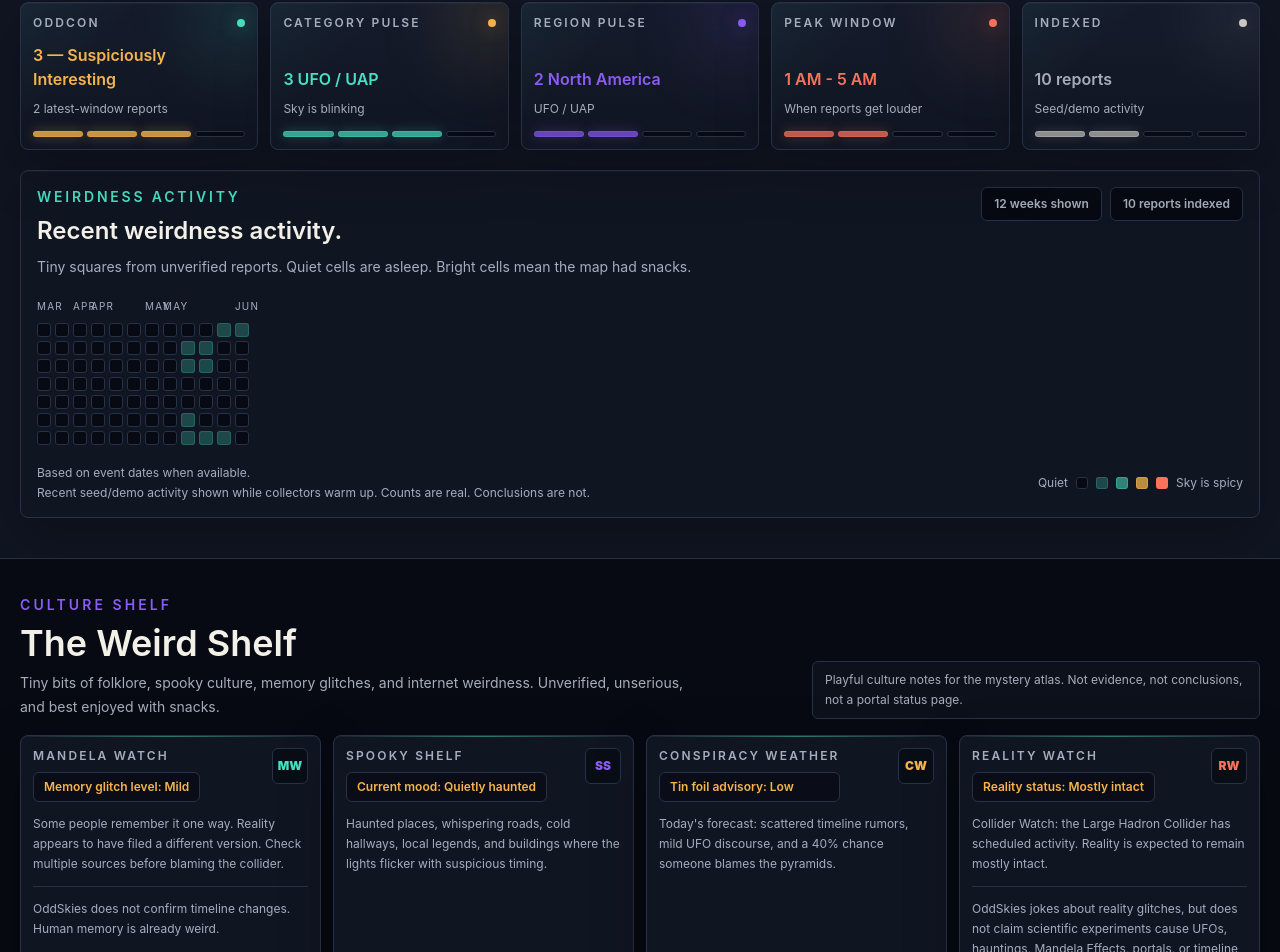
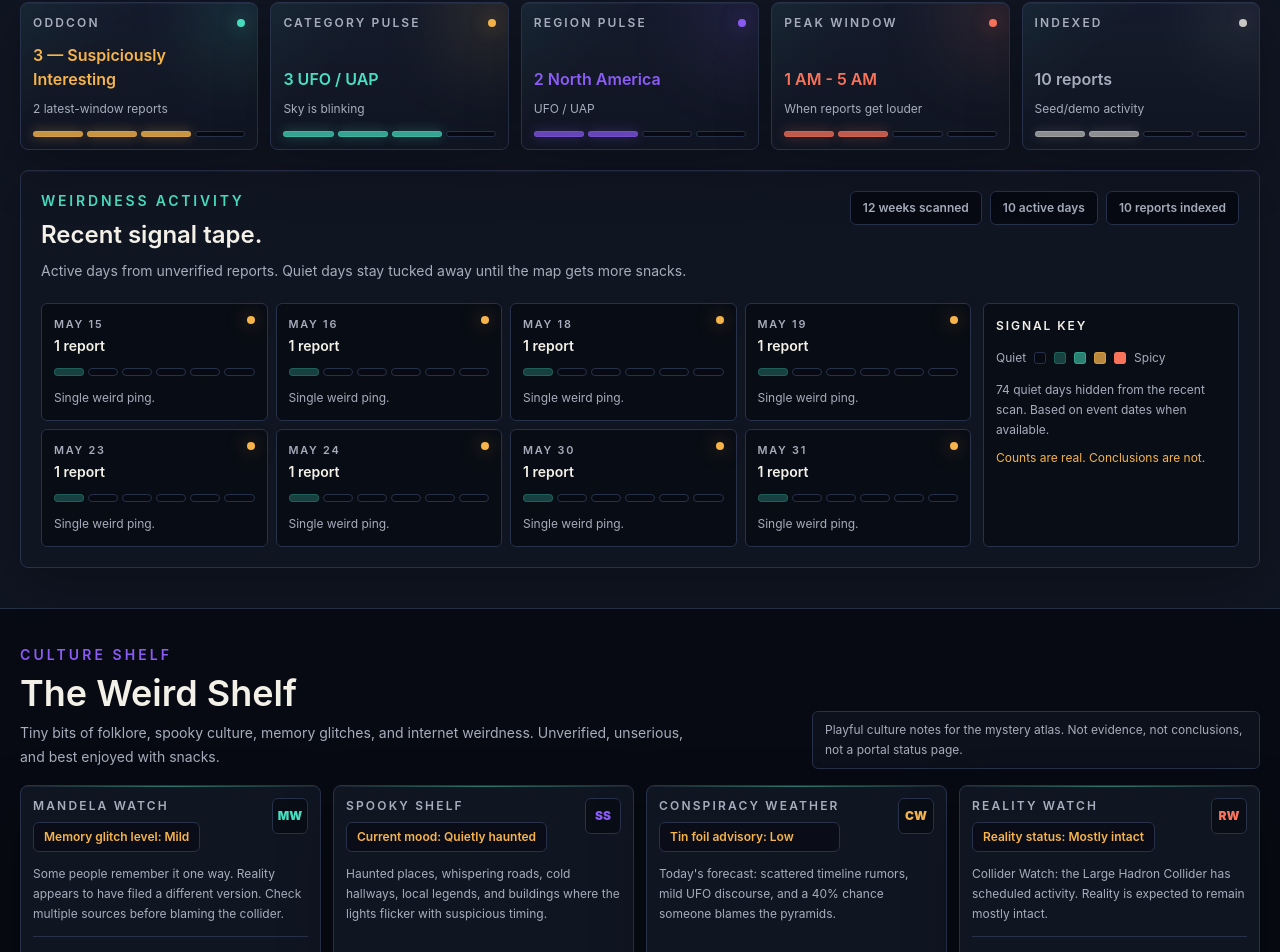
Before and after one commit to lochoa66x/oddskies, a Next.js app: page / in a window 1280 px wide. Shown: the part 2691-3643 px from the top of the page. Built offline with nearby package versions, Linux system fonts and the light colour scheme; no server answers; the database is empty.

Commit message:
Replace weirdness grid with signal tape

```diff
--- a/components/SignalsWeirdness.tsx
+++ b/components/SignalsWeirdness.tsx
@@ -254,28 +254,31 @@ function WeirdnessGrid({
   cells: GridCell[];
   totalReports: number;
 }) {
-  const weeks = groupCellsByWeek(cells);
-  const monthLabels = getHeatmapMonthLabels(weeks);
-  const gridMinWidth = `${weeks.length * 1.05}rem`;
+  const activeDays = cells.filter((cell) => cell.count > 0);
+  const displayedDays = activeDays.slice(-8);
+  const quietDays = cells.length - activeDays.length;
 
   return (
-    <article className="field-card min-w-0 rounded-lg p-3.5 md:p-4">
+    <article className="field-card min-w-0 rounded-lg p-3.5 md:p-5">
       <div className="flex flex-col gap-3 sm:flex-row sm:items-start sm:justify-between">
         <div>
           <p className="text-sm font-semibold uppercase tracking-[0.2em] text-signal-teal">
             Weirdness Activity
           </p>
           <h3 className="mt-2 text-xl font-semibold text-parchment md:text-2xl">
-            Recent weirdness activity.
+            Recent signal tape.
           </h3>
           <p className="mt-2 max-w-2xl text-sm leading-6 text-muted">
-            Tiny squares from unverified reports. Quiet cells are asleep.
-            Bright cells mean the map had snacks.
+            Active days from unverified reports. Quiet days stay tucked away
+            until the map gets more snacks.
           </p>
         </div>
         <div className="flex w-fit flex-wrap gap-2">
           <span className="rounded-md border border-night-800 bg-night-950 px-3 py-2 text-xs font-semibold text-muted">
-            {recentActivityWeeks} weeks shown
+            {recentActivityWeeks} weeks scanned
+          </span>
+          <span className="rounded-md border border-night-800 bg-night-950 px-3 py-2 text-xs font-semibold text-muted">
+            {activeDays.length} active days
           </span>
           <span className="rounded-md border border-night-800 bg-night-950 px-3 py-2 text-xs font-semibold text-muted">
             {totalReports} reports indexed
@@ -283,52 +286,59 @@ function WeirdnessGrid({
         </div>
       </div>
 
-      <div className="mt-5 overflow-x-auto pb-2">
-        <div style={{ minWidth: gridMinWidth }}>
-          <div
-            className="grid gap-1"
-            style={{
-              gridTemplateColumns: `repeat(${weeks.length}, 0.875rem)`,
-            }}
+      <div className="mt-5 grid gap-3 lg:grid-cols-[minmax(0,1fr)_16rem]">
+        <div className="grid gap-2 sm:grid-cols-2 xl:grid-cols-4">
+          {displayedDays.length > 0 ? (
+            displayedDays.map((cell) => (
+              <article
+                className="rounded-md border border-night-800 bg-night-950/80 p-3"
+                key={toDateKey(cell.date)}
               >
-            {monthLabels.map((label, index) => (
+                <div className="flex items-start justify-between gap-3">
+                  <div>
+                    <p className="text-[0.68rem] font-semibold uppercase tracking-[0.16em] text-muted">
+                      {formatActivityDate(cell.date)}
+                    </p>
+                    <p className="mt-1 text-sm font-semibold text-parchment">
+                      {cell.count} {cell.count === 1 ? "report" : "reports"}
+                    </p>
+                  </div>
                   <span
-                className="h-4 text-[0.62rem] uppercase tracking-[0.12em] text-muted"
-                key={`month-${index}`}
-              >
-                {label}
-              </span>
-            ))}
-          </div>
-
-          <div className="mt-2 grid grid-flow-col grid-rows-7 auto-cols-[0.875rem] gap-1">
-            {weeks.flat().map((cell) => (
-              <span
-                aria-label={`${cell.dateLabel}: ${cell.count} report${
-                  cell.count === 1 ? "" : "s"
-                }`}
-                className={`size-3.5 rounded-[0.18rem] border ${getHeatCellClass(
+                    className={`size-2 rounded-full ${getSignalDotClass(
                       cell.intensity,
                     )}`}
-                key={toDateKey(cell.date)}
-                title={`${cell.dateLabel}: ${cell.count} report${
-                  cell.count === 1 ? "" : "s"
+                  />
+                </div>
+                <div className="mt-3 grid grid-cols-6 gap-1" aria-hidden="true">
+                  {Array.from({ length: 6 }).map((_, index) => (
+                    <span
+                      className={`h-2 rounded-full border ${
+                        index < Math.min(cell.count, 6)
+                          ? getHeatCellClass(cell.intensity)
+                          : "border-night-800 bg-night-950"
                       }`}
+                      key={index}
                     />
                   ))}
                 </div>
+                <p className="mt-3 text-xs leading-5 text-muted">
+                  {getActivityMood(cell.count)}
+                </p>
+              </article>
+            ))
+          ) : (
+            <div className="rounded-md border border-night-800 bg-night-950/80 p-4 text-sm leading-6 text-muted sm:col-span-2 xl:col-span-4">
+              No active days in the recent scan. Quiet skies, at least for the
+              demo layer.
             </div>
+          )}
         </div>
 
-      <div className="mt-3 flex flex-wrap items-center justify-between gap-3 text-xs text-muted">
-        <div className="flex max-w-xl flex-col gap-1">
-          <span>Based on event dates when available.</span>
-          <span>
-            Recent seed/demo activity shown while collectors warm up. Counts are
-            real. Conclusions are not.
-          </span>
-        </div>
-        <div className="flex items-center gap-2">
+        <aside className="rounded-md border border-night-800 bg-night-950/70 p-3 text-xs leading-5 text-muted">
+          <p className="font-semibold uppercase tracking-[0.16em] text-parchment">
+            Signal key
+          </p>
+          <div className="mt-3 flex items-center gap-2">
             <span>Quiet</span>
             {[0, 1, 2, 3, 4].map((intensity) => (
               <span
@@ -338,8 +348,16 @@ function WeirdnessGrid({
                 key={intensity}
               />
             ))}
-          <span>Sky is spicy</span>
+            <span>Spicy</span>
           </div>
+          <p className="mt-3">
+            {quietDays} quiet days hidden from the recent scan. Based on event
+            dates when available.
+          </p>
+          <p className="mt-2 text-signal-amber">
+            Counts are real. Conclusions are not.
+          </p>
+        </aside>
       </div>
     </article>
   );
@@ -426,32 +444,6 @@ function createWeirdnessGrid(
       }).format(date),
       intensity: getHeatIntensity(count),
     };
-  });
-}
-
-function groupCellsByWeek(cells: GridCell[]) {
-  return Array.from({ length: Math.ceil(cells.length / 7) }, (_, index) =>
-    cells.slice(index * 7, index * 7 + 7),
-  );
-}
-
-function getHeatmapMonthLabels(weeks: GridCell[][]) {
-  return weeks.map((week, index) => {
-    if (index === 0 && week[0]) {
-      return formatMonth(week[0].date);
-    }
-
-    const previousWeek = weeks[index - 1];
-    const previousMonth = previousWeek?.[0]?.date.getMonth();
-    const monthStart = week.find(
-      (cell) => cell.date.getMonth() !== previousMonth,
-    );
-
-    if (monthStart) {
-      return formatMonth(monthStart.date);
-    }
-
-    return "";
   });
 }
 
@@ -597,6 +589,25 @@ function toDateKey(date: Date) {
   return date.toISOString().slice(0, 10);
 }
 
-function formatMonth(date: Date) {
-  return new Intl.DateTimeFormat("en-US", { month: "short" }).format(date);
+function formatActivityDate(date: Date) {
+  return new Intl.DateTimeFormat("en-US", {
+    day: "numeric",
+    month: "short",
+  }).format(date);
 }
+
+function getActivityMood(count: number) {
+  if (count >= 4) {
+    return "Sky is spicy.";
+  }
+
+  if (count >= 3) {
+    return "Map had snacks.";
+  }
+
+  if (count >= 2) {
+    return "Odd little cluster.";
+  }
+
+  return "Single weird ping.";
+}
```
Lines whose indentation alone changed are shown as unchanged.
